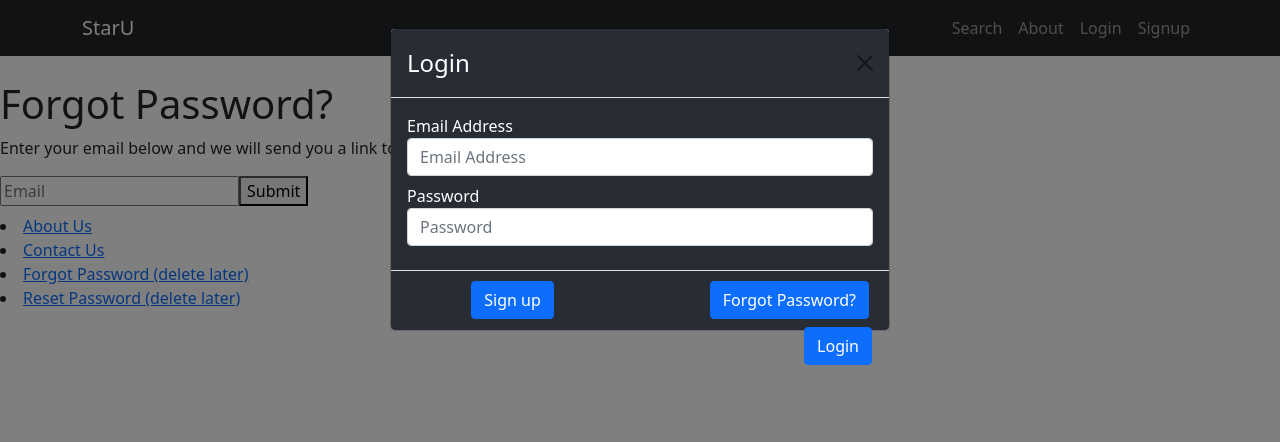
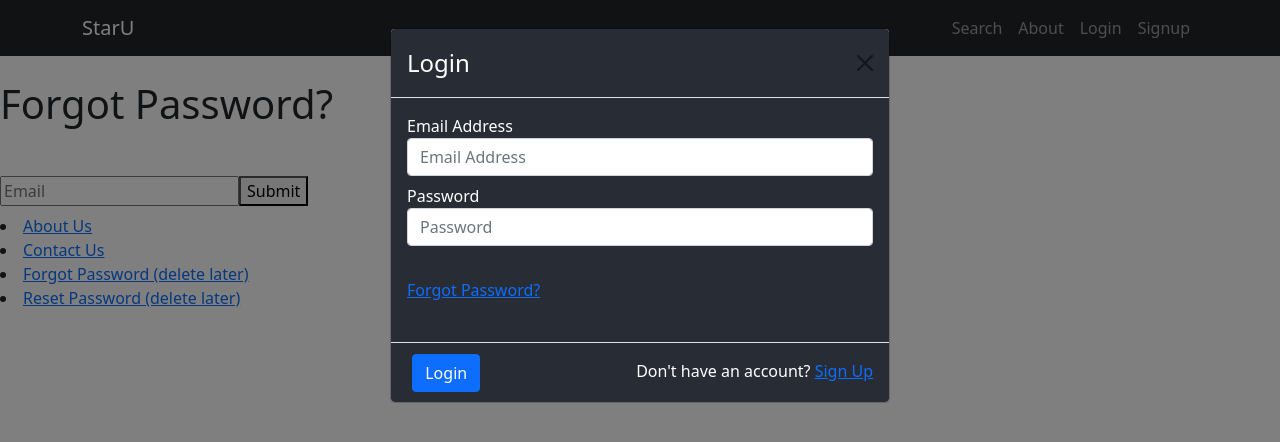
Before and after one commit to TimWargo/staru, a React (Create React App) app: page /forgot in a window 1280 px wide. Both pictures are taken after a click on the button "Login". Shown: the top 442 px of the page. Built offline with nearby package versions, Linux system fonts and the light colour scheme.

Commit message:
Edited Login modal and fixed some indentation

```diff
--- a/src/Components/LoginForm/LoginForm.css
+++ b/src/Components/LoginForm/LoginForm.css
@@ -36,3 +36,7 @@ margin-right: 8px;
     margin-bottom: 10px;
     margin-right: 5px;
 }
+
+p {
+    color: white;
+}
--- a/src/Components/LoginForm/LoginForm.js
+++ b/src/Components/LoginForm/LoginForm.js
@@ -1,6 +1,7 @@
 import React, { Component } from "react";
 import "bootstrap/dist/css/bootstrap.min.css";
-import { Image,  Button, Container, Form, Modal, Nav } from "react-bootstrap";
+import { Image, Button, Container, Form, Modal, Nav } from "react-bootstrap";
+import { Link } from 'react-router-dom';
 import './LoginForm.css';
 
 class LoginForm extends Component {
@@ -44,8 +45,8 @@ class LoginForm extends Component {
                   className="form-control"
                   id="formGroupExampleInput"
                   placeholder="Email Address"
-        value={ this.state.email }
-        onChange={ this.handleInputChange }
+                  value={this.state.email}
+                  onChange={this.handleInputChange}
                   required
                 />
               </div>
@@ -57,24 +58,24 @@ class LoginForm extends Component {
                   className="form-control"
                   id="exampleInputPassword1"
                   placeholder="Password"
-        value={ this.state.password }
-        onChange={ this.handleInputChange }
+                  value={this.state.password}
+                  onChange={this.handleInputChange}
                   required
                 />
               </div>
+              <br />
+              <div>
+                <a href="/forgot"> Forgot Password? </a>
+              </div>
+              <br />
             </form>
           </Modal.Body>
           <Modal.Footer>
             <div className="div-footer2">
-         <Button type="button" class="btn btn-outline-primary mr-1">Sign up</Button>
+              <Button type="button" class="btn btn-outline-primary mr-1">Login</Button>
             </div>
-   <div className="div-footer1">
-       <Button type="button" class="btn btn-outline-primary mr-1" onClick= {this.onCloseModal}>
-         Forgot Password?
-         </Button>
-   </div>
-   <div className="div-footer3">
-       <Button type="button" class="btn btn-outline-primary mr-1">Login</Button>
+            <div>
+              <p> Don't have an account? <a href="/"> Sign Up </a> </p> {/* Link this to the signup modal */}
             </div>
           </Modal.Footer>
         </Modal>
--- a/src/Components/ResetPasswordPage/ResetPasswordPage.js
+++ b/src/Components/ResetPasswordPage/ResetPasswordPage.js
@@ -41,6 +41,7 @@ class ResetPasswordPage extends Component {
                     <form>
                     <label>
                         Password
+                        <br />
                         <input
                         name="password"
                         type="password"
@@ -51,6 +52,7 @@ class ResetPasswordPage extends Component {
                     <br />
                     <label>
                         Re-type password
+                        <br />
                         <input
                         name="passwordVerify"
                         type="password"
```
Lines whose indentation alone changed are shown as unchanged.
